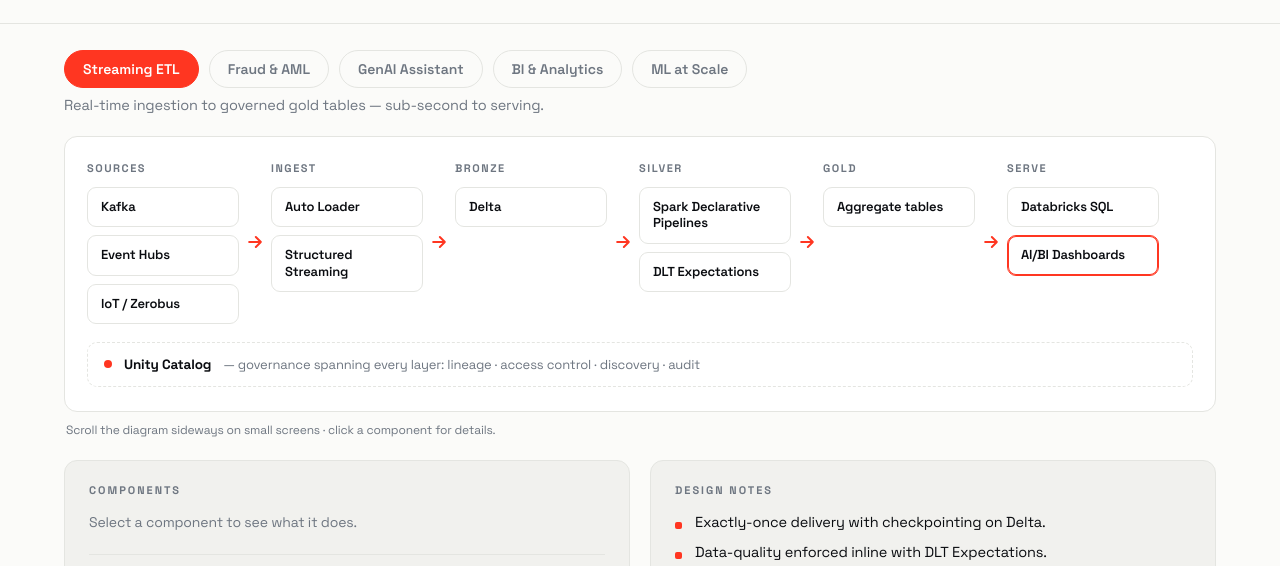
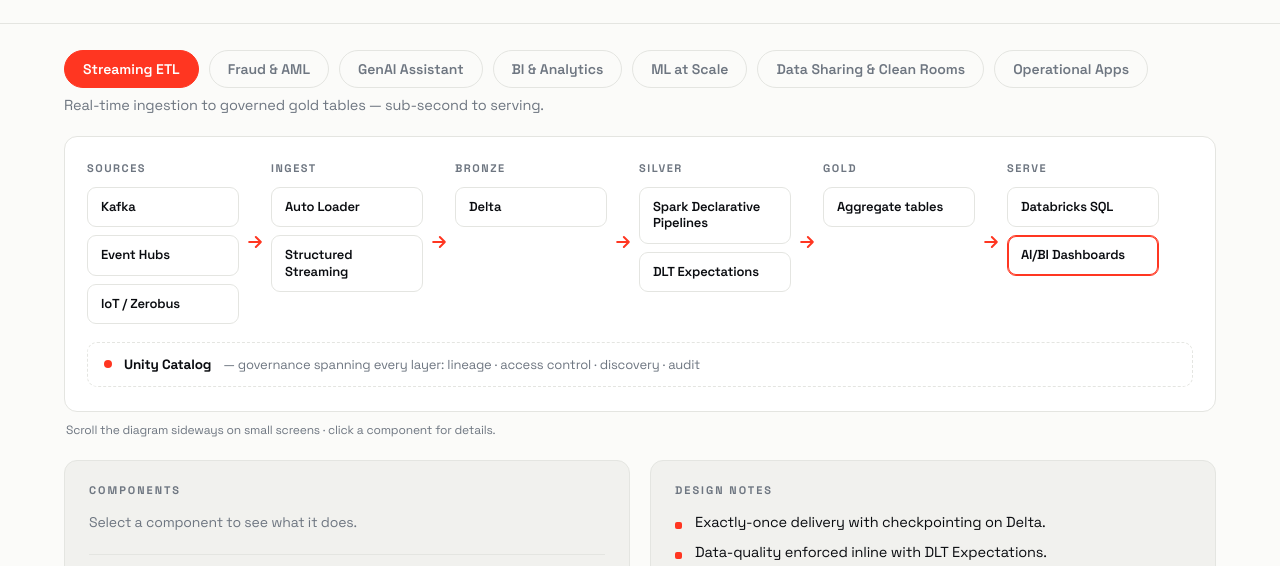
Before and after one commit to jason-miles/lakehouse-blueprints, a plain HTML site: page index.html in a window 1280 px wide. Shown: the part 201-767 px from the top of the page. Drawn offline with Linux system fonts and the light colour scheme.

Commit message:
Add Data Sharing & Clean Rooms and Operational Apps scenarios
- Seven scenarios total; new components: Delta Sharing, Clean Rooms,
  Databricks Marketplace, Lakebase, serving tables, online features
- Highlight the new serving outputs as accent nodes

Co-authored-by: Isaac <no-reply@databricks.com>

```diff
--- a/index.html
+++ b/index.html
@@ -160,9 +160,15 @@
     "Lakehouse Monitoring":"Monitor data and model quality and drift in production.",
     "ai_parse_document":"AI function that parses PDFs and documents into structured, queryable text.",
     "Chunk & embed":"Split and embed documents for semantic retrieval via Vector Search.",
-    "Risk scores":"Gold-layer model outputs consumed by apps and downstream systems."
+    "Risk scores":"Gold-layer model outputs consumed by apps and downstream systems.",
+    "Delta Sharing":"Open protocol for sharing live data across orgs and clouds — no copies.",
+    "Clean Rooms":"Privacy-safe collaboration on shared data without exposing raw records.",
+    "Databricks Marketplace":"Discover, distribute and monetise data, models and solutions.",
+    "Lakebase":"Managed Postgres (OLTP) integrated with the Lakehouse for operational apps.",
+    "Serving tables":"Curated gold tables optimised for low-latency downstream serving.",
+    "Online features":"Low-latency feature lookups served to production models."
   };
-  const gold="Gold", accentSet = new Set(["Model Serving","Vector Search","Agent Bricks","Genie","Risk scores","AI/BI Dashboards"]);
+  const accentSet = new Set(["Model Serving","Vector Search","Agent Bricks","Genie","Risk scores","AI/BI Dashboards","Delta Sharing","Clean Rooms","Lakebase"]);
 
   const SCENARIOS = {
     streaming:{ name:"Streaming ETL", tag:"Real-time ingestion to governed gold tables — sub-second to serving.",
@@ -184,7 +190,15 @@
     ml:{ name:"ML at Scale", tag:"Reproducible training to governed, monitored production serving.",
       stages:{ Sources:["Feature sources","Event streams"], Ingest:["Auto Loader","Lakeflow Connect"],
         Bronze:["Delta"], Silver:["Feature engineering"], Gold:["Feature tables"], Serve:["MLflow","Model Serving","Lakehouse Monitoring"] },
-      notes:["Reproducible training and evaluation with MLflow.","UC-governed features and model versions.","Drift and quality monitored continuously in production."] }
+      notes:["Reproducible training and evaluation with MLflow.","UC-governed features and model versions.","Drift and quality monitored continuously in production."] },
+    sharing:{ name:"Data Sharing & Clean Rooms", tag:"Share and collaborate on live data across organisations — no copies.",
+      stages:{ Sources:["First-party data","Partner feeds","Enrichment"], Ingest:["Lakeflow Connect","Delta Sharing (in)"],
+        Bronze:["Delta"], Silver:["Spark Declarative Pipelines"], Gold:["Governed datasets"], Serve:["Delta Sharing","Clean Rooms","Databricks Marketplace"] },
+      notes:["Share live data with Delta Sharing — no replication or lock-in.","Collaborate privacy-safely in Clean Rooms without exposing raw rows.","Distribute and discover via Databricks Marketplace, all UC-governed."] },
+    lakebase:{ name:"Operational Apps", tag:"Transactional apps on Lakebase, backed by the governed Lakehouse.",
+      stages:{ Sources:["App events","Transactions"], Ingest:["Auto Loader","Lakeflow Connect"],
+        Bronze:["Delta"], Silver:["Spark Declarative Pipelines"], Gold:["Serving tables","Online features"], Serve:["Lakebase","Databricks App","Model Serving"] },
+      notes:["Low-latency OLTP with Lakebase, synced to the Lakehouse.","Build apps next to the data with Databricks Apps.","Serve online features to models with governed lineage."] }
   };
   const ORDER = ["Sources","Ingest","Bronze","Silver","Gold","Serve"];
   const ARROW = '<div class="arrow"><svg viewBox="0 0 24 24" fill="none" stroke="currentColor" stroke-width="2.4" stroke-linecap="round" stroke-linejoin="round"><path d="M5 12h14M13 6l6 6-6 6"/></svg></div>';
```
